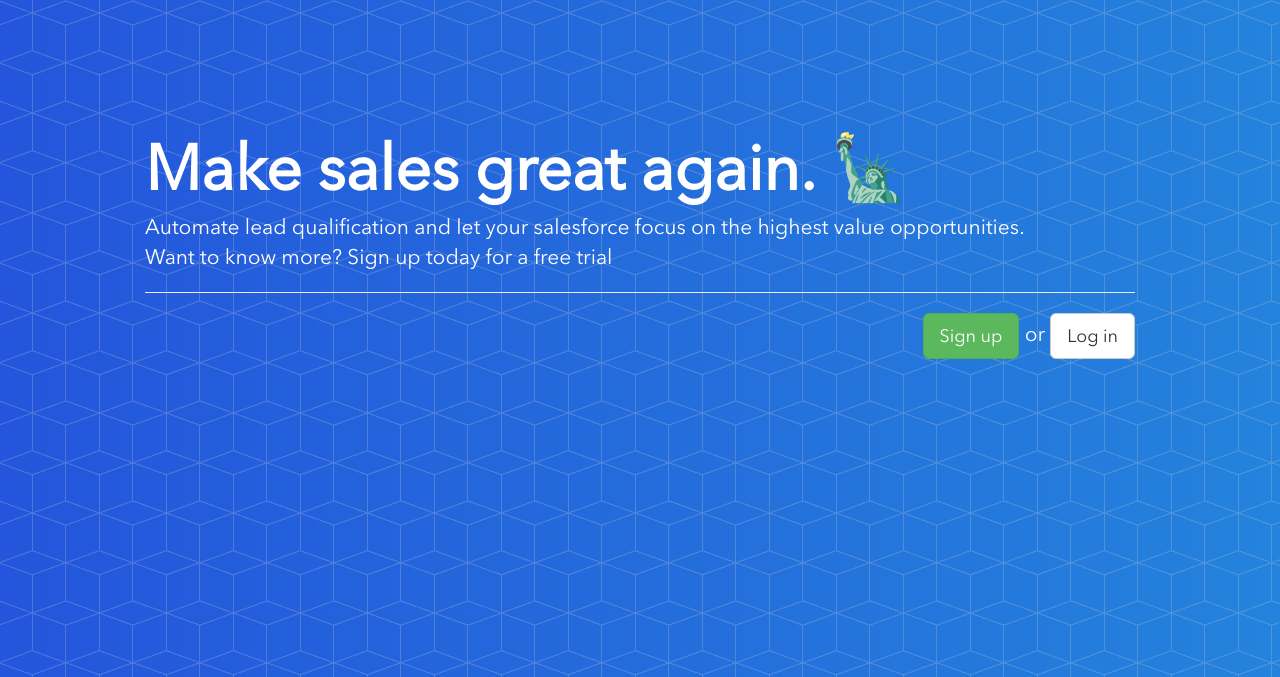
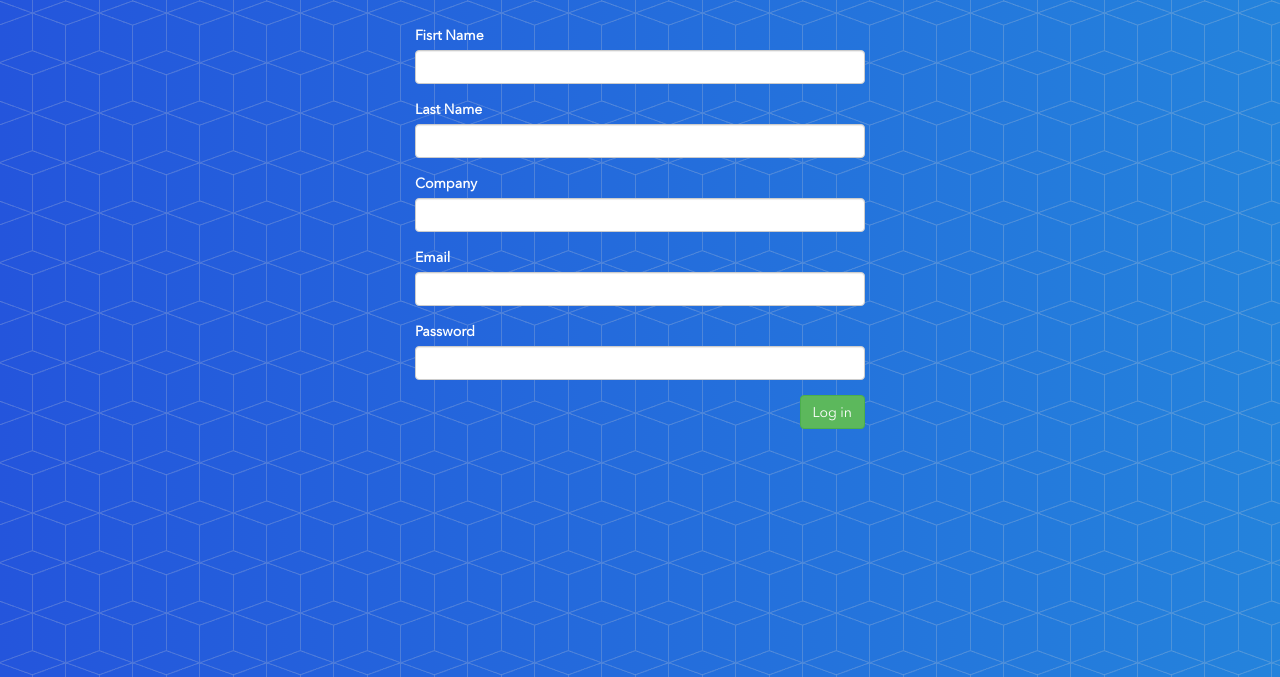
Before and after one commit to federiconitidi/leadgen-example, a Flask app: page /register in a window 1280 px wide. Shown: the top 677 px of the page. Run offline with Flask 2, Linux system fonts and the light colour scheme; some libraries are stand-ins or nearby versions.

Commit message:
added register new user

```diff
--- a/src/app.py
+++ b/src/app.py
@@ -17,7 +17,7 @@ app.secret_key='Federico'
 
 @app.route('/')
 def home_template():
-    return render_template('register.html')
+    return render_template('home.html')
 
 @app.before_first_request
 def initialize_database():
@@ -31,9 +31,7 @@ def login_template():
 def login_user():
     email=request.form['email']
     password=request.form['password']
-    print(email, password)
     if User.login_valid(email, password):
-        print('mamma')
         User.login(email)
         user=User.get_by_email(email)
         leads= Lead.get_from_mongo_by_user(user._id)
@@ -70,7 +68,17 @@ def register_template():
 
 @app.route('/auth/register', methods=['POST'])
 def register_user():
-    pass
+    first_name=request.form['first_name']
+    last_name=request.form['last_name']
+    company=request.form['company']
+    email=request.form['email']
+    password=request.form['password']
+    new_user=User(first_name, last_name, company, email, password)
+    new_user.save_to_mongo()
+    session['email']=email
+    leads= []
+    return render_template('leads.html', leads=leads)
+
 
 #@app.route('/leads/<string:user_id>')
 #@app.route('/leads')
--- a/src/templates/register.html
+++ b/src/templates/register.html
@@ -1,18 +1,31 @@
 {% extends "base.html" %}
 {% block content %}
-<div class="container">
-    <div style="margin-top: 50px;">
-    <div class="jumbotron" style="background-color:transparent !important; color:#fff">
-    <div class="panel-body">
-    <h1><strong>Make sales great again. 🗽</strong></h1>
-    <p>Automate lead qualification and let your salesforce focus on the highest value opportunities.<br>Want to know more? Sign up today for a free trial</p>
-    <hr>
-    <p style="text-align: right"><a class="btn btn-success btn-lg" href="#" role="button">Sign up</a>  or  <a class="btn btn-default btn-lg" href="/login" role="button">Log in</a></p>
+<div class="container page-form" style="color:#fff">
+    <form id="login-form" action="/auth/register" method="post">
+        <div class="form-group">
+            <label for="first_name">Fisrt Name</label>
+            <input type="text" id="first_name" class="form-control" name="first_name">
+        </div>
+        <div class="form-group">
+            <label for="last_name">Last Name</label>
+            <input type="text" id="last_name" class="form-control" name="last_name">
+        </div>
+        <div class="form-group">
+            <label for="company">Company</label>
+            <input type="text" id="company" class="form-control" name="company">
+        </div>
+        <div class="form-group">
+            <label for="email">Email</label>
+            <input type="text" id="email" class="form-control" name="email">
+        </div>
+        <div class="form-group">
+            <label for="password">Password</label>
+            <input type="password" id="password" class="form-control" name="password">
+        </div>
+        <div id="login-button">
+        <button type="submit" class="btn btn-success">Log in</button>
+        </div>
+    </form>
 
-
-
-    </div>
-    </div>
-    </div>
 </div>
 {% endblock %}
```
Also changed, not shown: src/templates/home.html (added, +18 -0 lines).
